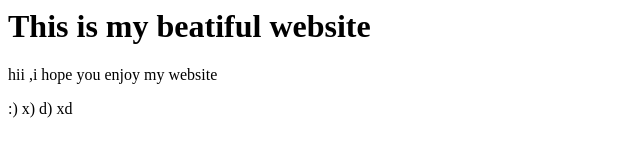
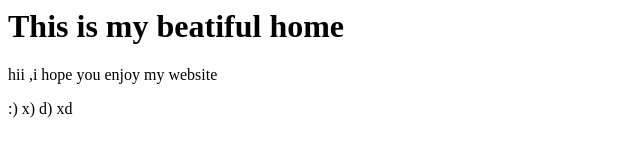
Before and after one commit to Mansi23-coder/awesome, a plain HTML site: page index.html in a window 1280 px wide. Shown: the full height of the page, 0-640 px from the left. Drawn offline with Linux system fonts and the light colour scheme.

Commit message:
changed website to home

```diff
--- a/index.html
+++ b/index.html
@@ -1,6 +1,6 @@
 <html>
-<title>This is my website</title>
-<h1>This is my beatiful website</h1>
+<title>This is my home</title>
+<h1>This is my beatiful home</h1>
 <p>hii ,i hope you enjoy my website</p>
 <p>:) x) d) xd</p>
 </html>
```
